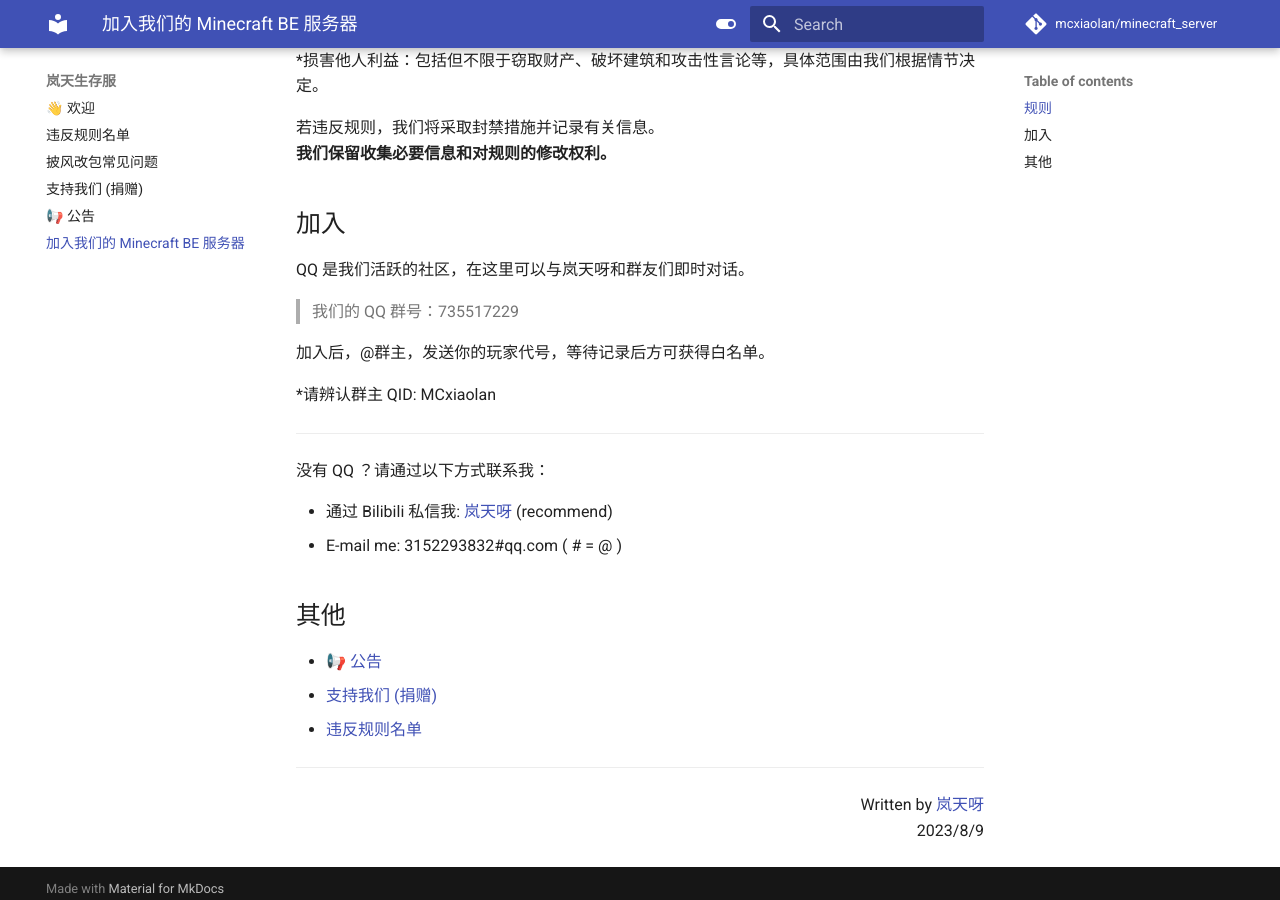
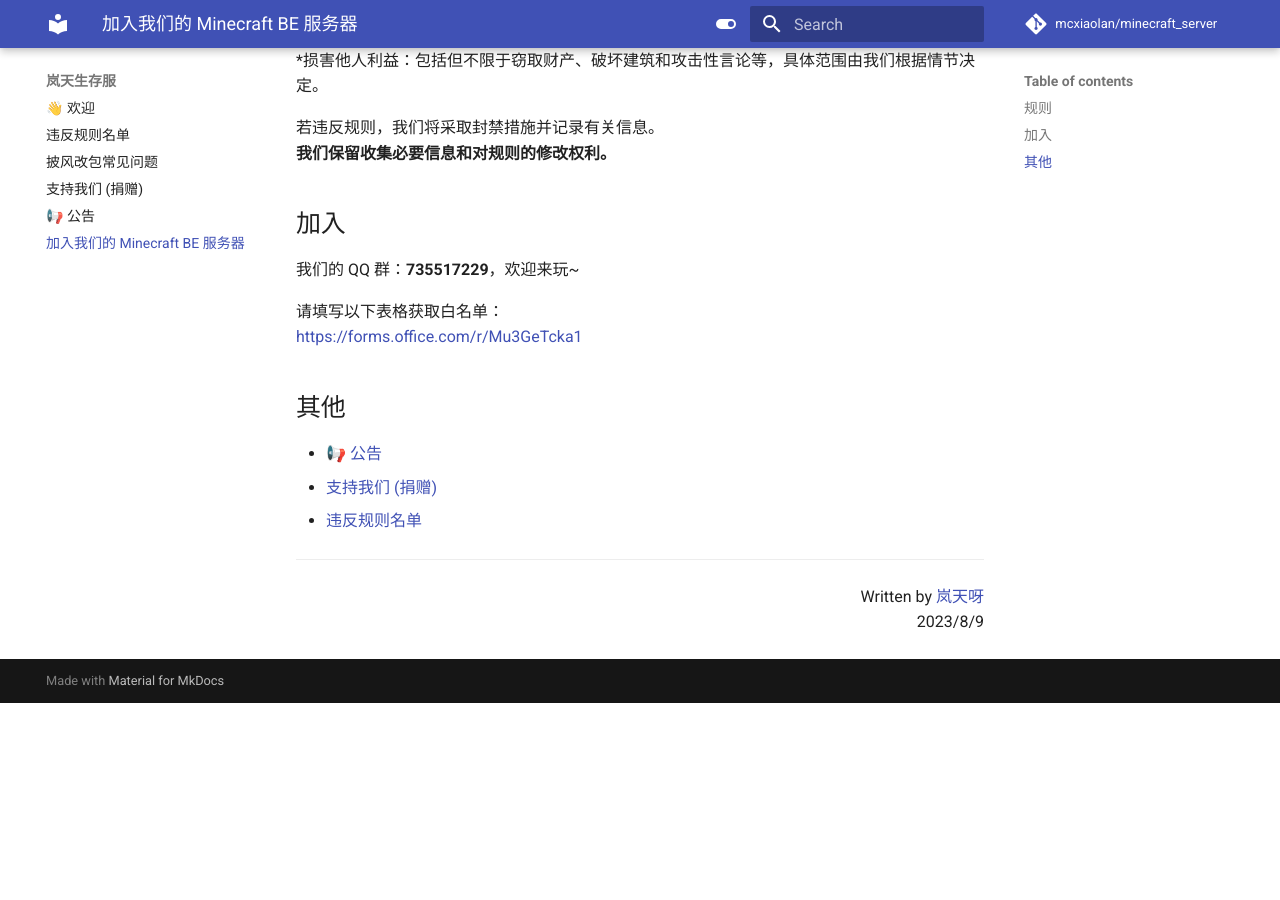
Before and after one commit to mcxiaolan/minecraft_server, an MkDocs documentation site: the page built from docs/join.md, in a window 1280 px wide and 900 px high, scrolled down 774 px. Built offline with MkDocs 1.6.1 and Material for MkDocs 9.7.7, drawn with Linux system fonts in a browser that asks for light colours; comment, search, counter and statistics services are not loaded; after the commit the page ends 1477 px from its top, so only the background shows below that.

Commit message:
Update join.md

```diff
--- a/docs/join.md
+++ b/docs/join.md
@@ -30,20 +30,10 @@
 **我们保留收集必要信息和对规则的修改权利。**
 
 ## 加入
-QQ 是我们活跃的社区，在这里可以与岚天呀和群友们即时对话。
+我们的 QQ 群：**735517229**，欢迎来玩~
 
-> 我们的 QQ 群号：735517229
-
-加入后，@群主，发送你的玩家代号，等待记录后方可获得白名单。
-
-*请辨认群主 QID: MCxiaolan
-
----
-
-没有 QQ ？请通过以下方式联系我：
-
-- 通过 Bilibili 私信我: [岚天呀](https://space.bilibili.com/355877984?from=search) (recommend)
-- E-mail me: 3152293832#qq.com ( # = @ )
+请填写以下表格获取白名单：
+[https://forms.office.com/r/Mu3GeTcka1](https://forms.office.com/r/Mu3GeTcka1)
 
 ## 其他
 
```
